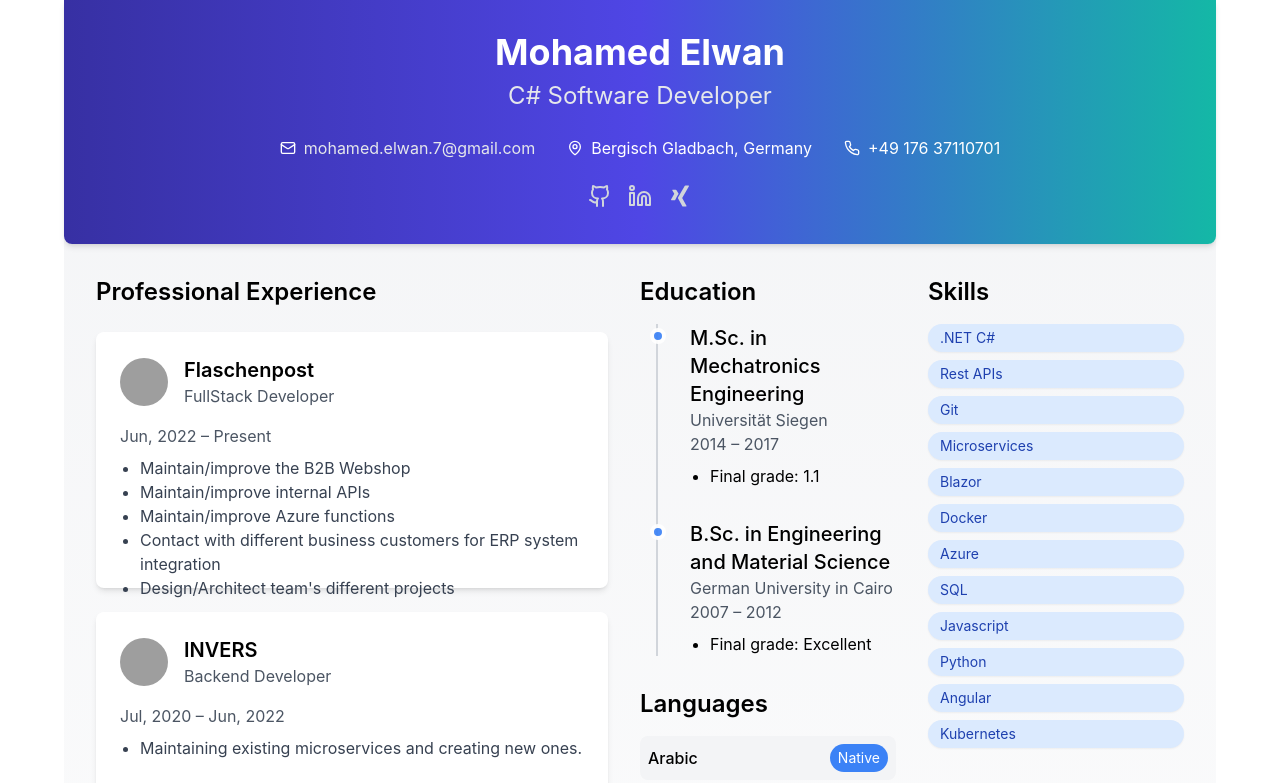
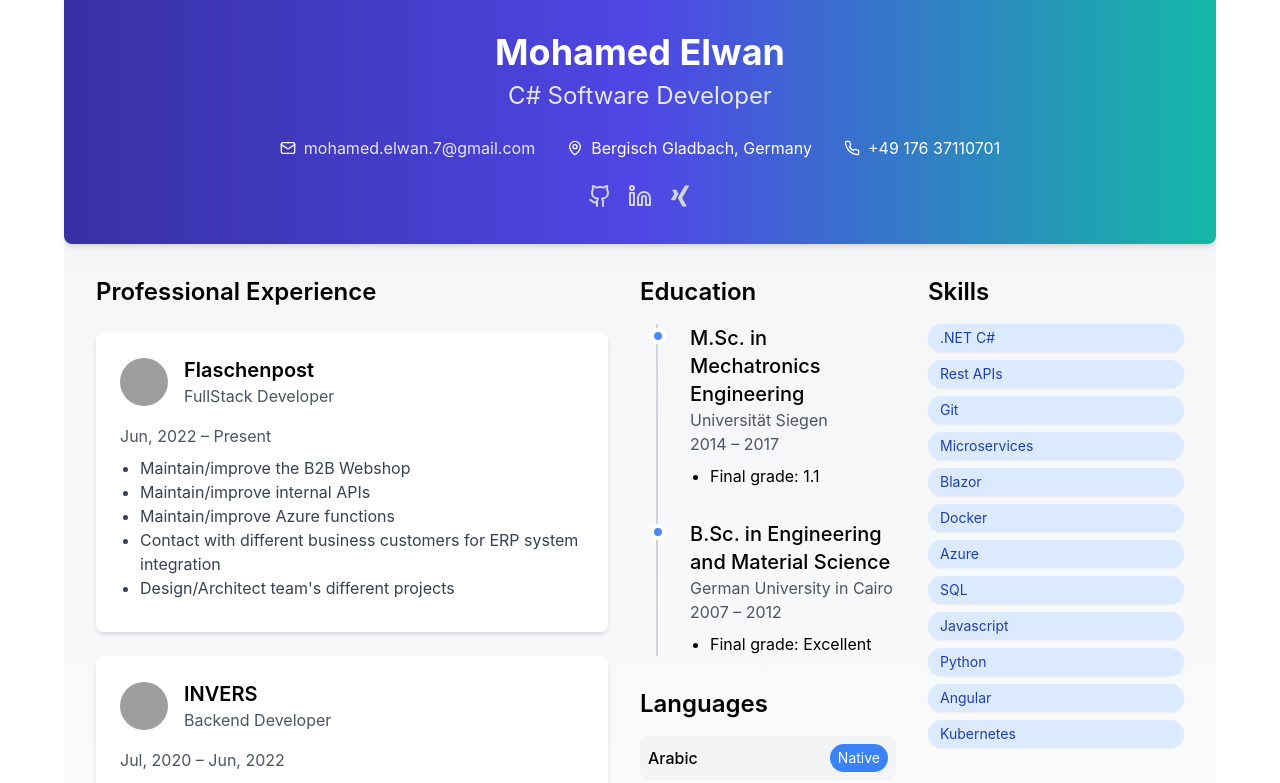
Before and after one commit to 3lwan/3lwan.github.io, a React (Create React App) app: page / in a window 1280 px wide. Shown: the top 783 px of the page. Built offline with nearby package versions, Linux system fonts and the light colour scheme; grey boxes are pictures that could not be loaded.

Commit message:
Show techstack on mouseover

```diff
--- a/src/App.js
+++ b/src/App.js
@@ -1,4 +1,4 @@
-import React, { useState } from 'react';
+import React, { useState, useRef, useEffect } from 'react';
 import { Github, Linkedin, Mail, MapPin, Phone } from 'lucide-react';
 import { FontAwesomeIcon } from '@fortawesome/react-fontawesome';
 import { faXing } from '@fortawesome/free-brands-svg-icons';
@@ -73,15 +73,25 @@ const LanguageItem = ({ language, level }) => (
 
 const ExperienceCard = ({ company, logo, title, date, details, stack }) => {
   const [isFlipped, setIsFlipped] = useState(false);
+  const [cardHeight, setCardHeight] = useState('auto');
+  const frontRef = useRef(null);
+
+  useEffect(() => {
+    if (frontRef.current) {
+      setCardHeight(frontRef.current.offsetHeight);
+    }
+  }, []);
 
   return (
     <div
-      className="mb-6 h-64 relative [perspective:1000px]"
+      className="mb-6 relative perspective"
       onMouseEnter={() => setIsFlipped(true)}
       onMouseLeave={() => setIsFlipped(false)}
+      style={{ height: cardHeight }}
     >
-      <div className={`relative w-full h-full transition-transform duration-500 [transform-style:preserve-3d] ${isFlipped ? '[transform:rotateY(180deg)]' : ''}`}>
-        <div className="absolute w-full h-full [backface-visibility:hidden]">
+      <div className={`flex-shrink-0 flex-grow-0 h-full relative w-full transition-transform duration-500 preserve-3d ${isFlipped ? 'rotate-y-180' : ''}`}>
+        <div className="w-full h-full backface-hidden" ref={frontRef}>
+          {!isFlipped ? (
             <div className="bg-white rounded-lg shadow-md p-6 h-full">
               <div className="flex items-center mb-4">
                 <img src={logo} alt={`${company} logo`} className="w-12 h-12 mr-4 rounded-full" />
@@ -97,12 +107,12 @@ const ExperienceCard = ({ company, logo, title, date, details, stack }) => {
                 ))}
               </ul>
             </div>
-        </div>
-        <div className="absolute w-full h-full [backface-visibility:hidden] [transform:rotateY(180deg)]">
+          ) : (
             <div className="bg-blue-100 rounded-lg shadow-md p-6 h-full flex flex-col justify-center items-center">
               <h4 className="text-xl font-semibold mb-4">Main Stack</h4>
               <p className="text-center">{stack}</p>
             </div>
+          )}
         </div>
       </div>
     </div>
@@ -212,7 +222,7 @@ const App = () => {
       </header>
 
       <div className="flex flex-col md:flex-row gap-8 px-8">
-        <section className="mb-8 md:w-1/2">
+        <section className="mb-8 md:w-1/2 flex flex-col items-stretch">
           <h3 className="text-2xl font-semibold mb-6">Professional Experience</h3>
           {experiences.map((exp, index) => (
             <ExperienceCard key={index} {...exp} />
```
Lines whose indentation alone changed are shown as unchanged.
